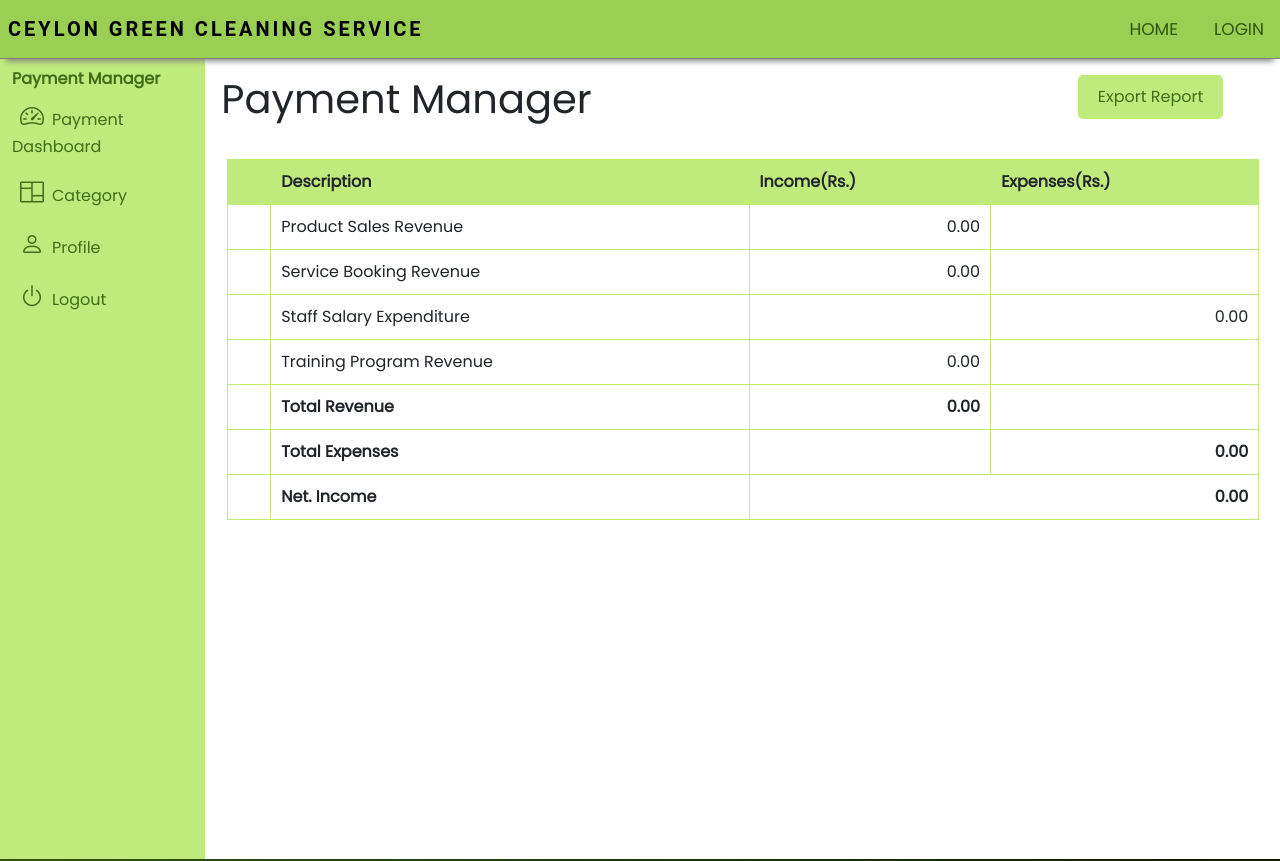
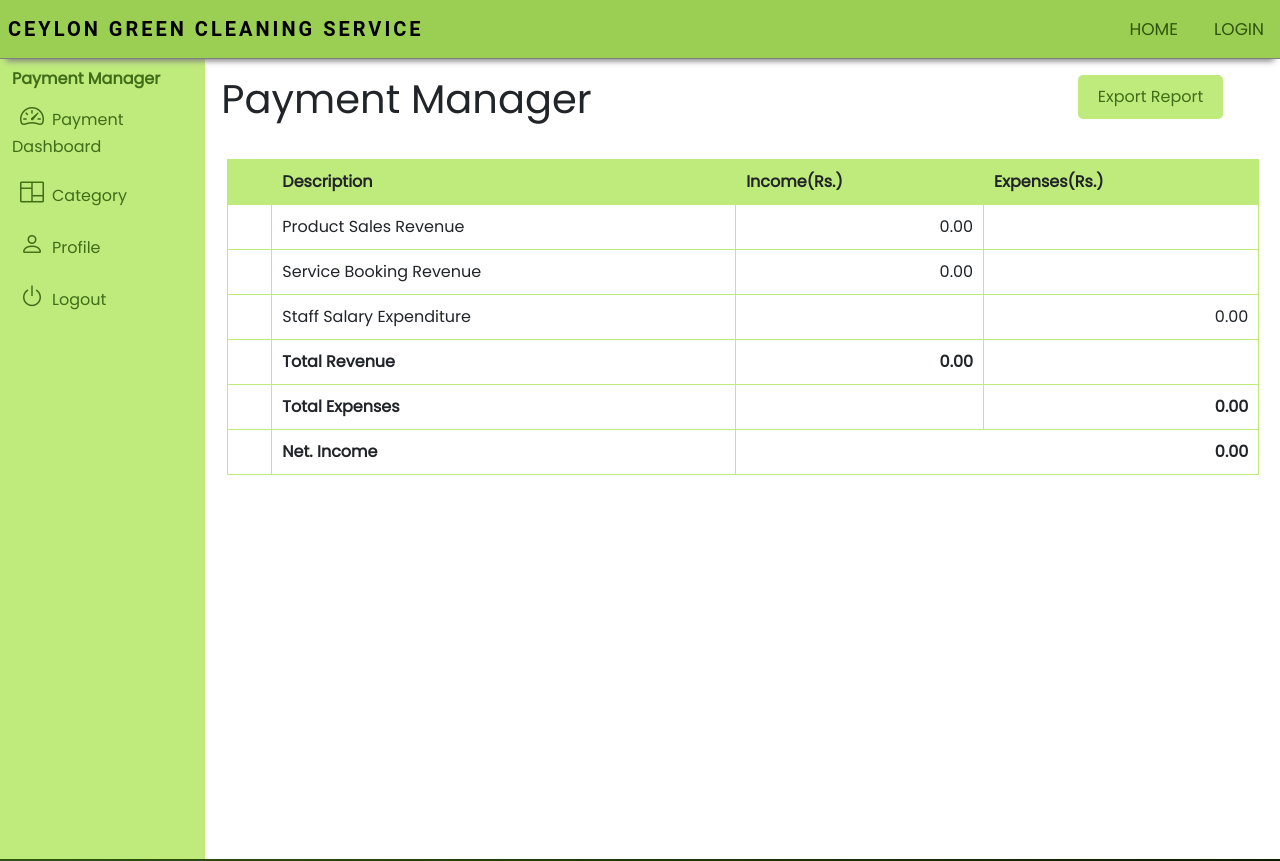
Before and after one commit to KavinMadusanka/CeylonGreenService, a React (Create React App) app in the folder Frontend/interface/: page /KApaymentdashboard in a window 1280 px wide. Shown: the top 861 px of the page. Built offline with nearby package versions, Linux system fonts and the light colour scheme; no server answers; a web font is replaced by a local one.

Commit message:
final upload

```diff
--- a/Frontend/interface/src/components/Products.css
+++ b/Frontend/interface/src/components/Products.css
@@ -1,10 +1,10 @@
 /* .container-fluid {
-    background-color: #416d19;
+    /* background-color: #416d19;
     color: white;
     padding: 20px;
-}
+} */
 
-.row {
+/* .row {
     margin: 0;
 }
 
@@ -53,7 +53,7 @@
     color: #416d19;
     margin-bottom: 5px;
 }
-*/
+*/ /*
 .card {
     width: 18rem;
     margin: 10px;
@@ -91,5 +91,5 @@
     color: white;
     padding: 5px 10px;
     border-radius: 5px;
-    z-index: 1; /* Ensure the label is above the image */
-  }
+    z-index: 1; Ensure the label is above the image
+  }*/
--- a/Frontend/interface/src/pages/Admin/KApaymentdashboard.js
+++ b/Frontend/interface/src/pages/Admin/KApaymentdashboard.js
@@ -280,15 +280,15 @@ const KApaymentdashboard = () => {
                         <span>{exTotal.toFixed(2)}</span>
                         </td>
                         </tr>
-                        <tr>
-                        <td style={{border: '1px solid #BFEA7C',padding: '10px'}}></td>
+                        {/* <tr> */}
+                        {/* <td style={{border: '1px solid #BFEA7C',padding: '10px'}}></td>
                         <td style={{border: '1px solid #BFEA7C',padding: '10px'}}>Training Program Revenue</td>
                         <td style={{border: '1px solid #BFEA7C',padding: '10px',textAlign:'right'}}>
-                        <span>{exTotal.toFixed(2)}</span>
+                        <span>{exTotal.toFixed(2)}</span> */}
+                        {/* </td> */}
+                        {/* <td style={{border: '1px solid #BFEA7C',padding: '10px',textAlign:'right'}}>
                         </td>
-                        <td style={{border: '1px solid #BFEA7C',padding: '10px',textAlign:'right'}}>
-                        </td>
-                        </tr>
+                        </tr> */}
                         <tr>
                         <td style={{border: '1px solid #BFEA7C',padding: '10px'}}></td>
                         <td style={{border: '1px solid #BFEA7C',padding: '10px'}}><b>Total Revenue</b></td>
--- a/Frontend/interface/src/pages/myAppointments.js
+++ b/Frontend/interface/src/pages/myAppointments.js
@@ -150,7 +150,6 @@ const generateAppointmentPDF = (appointment) => {
 
 
 
-
   // Handler to generate PDF for a specific appointment
 const handleDownloadPDF = (appointment) => {
     generateAppointmentPDF(appointment);
```
Also changed, not shown: Frontend/interface/src/pages/AppointmentDashboard.js (+0 -11 lines), 1 other file (tests, documents, lock files or other folders).
